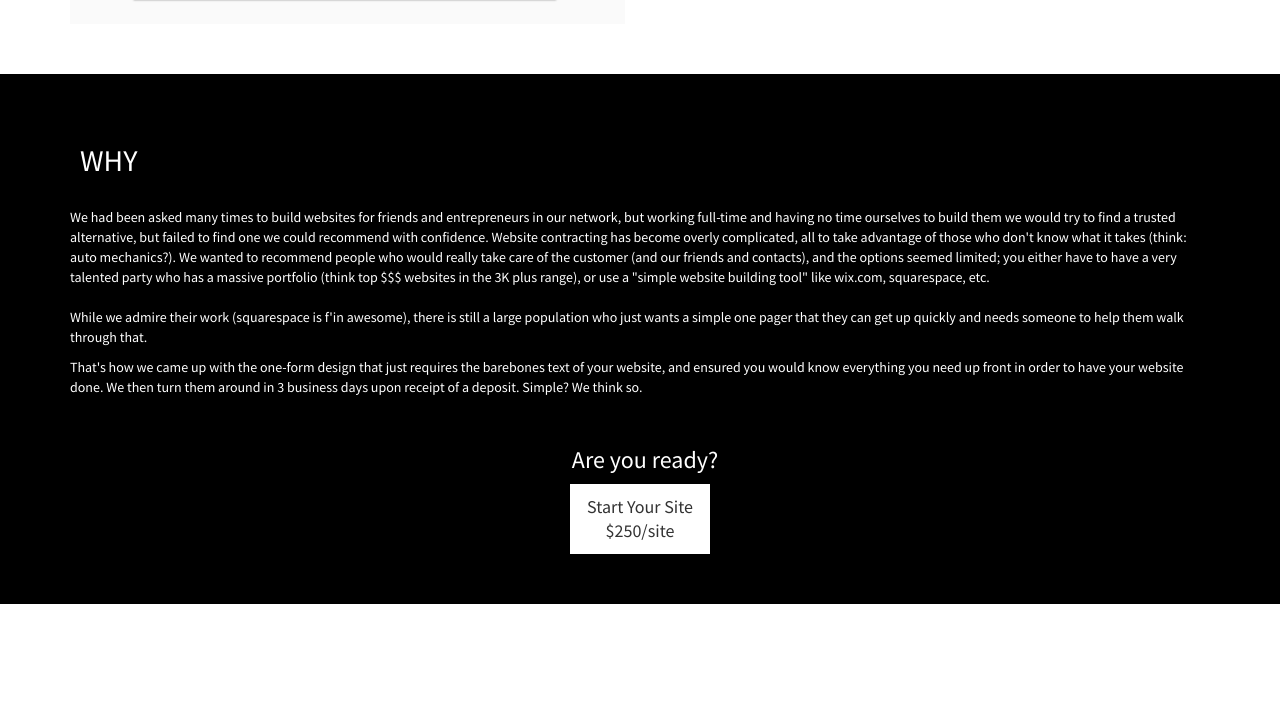
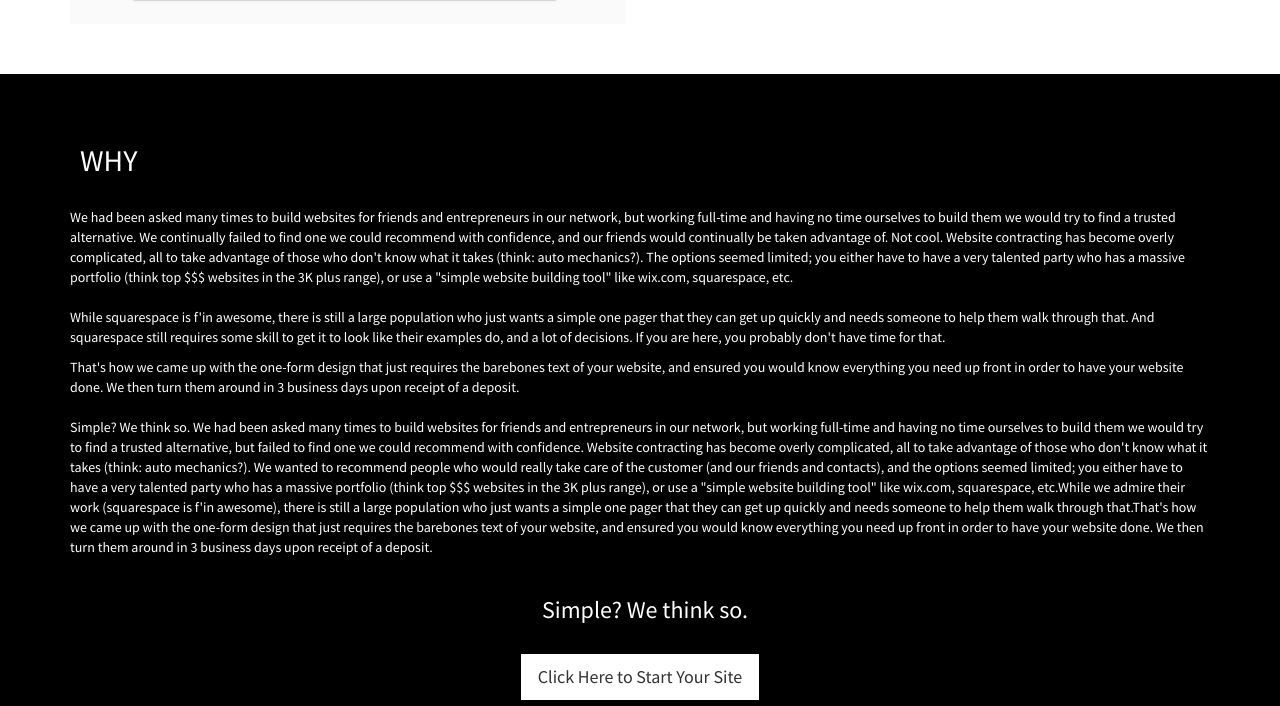
Before and after one commit to cleoandeves/cleo-eves, a plain HTML site: page index.html in a window 1280 px wide. Shown: the part 2772-3478 px from the top of the page. Drawn offline with Linux system fonts and the light colour scheme.

Commit message:
Text Update

```diff
--- a/index.html
+++ b/index.html
@@ -92,10 +92,10 @@
                        <h4>SIMPLE DESIGN PROCESS</h4>
                         <br>
                         <ul>
+                        <li>All sites have a flat rate: $250/site.</li>
                         <li>All of our sites are created in a simple scrolling one page format (just like ours).<li>Each section will composed of the information you provide.</li></li>
                         <li>We designed our process so that you make the minimal number of decisions necessary to have an outstanding site.</li>
                         <li>You pick one color, one font(or logo), and provide the text and photos, that's it.</li>
-                        <li>All sites have a flat rate: $250/site.</li>
                         <li>Ideal candidates? Small businesses, commerical/residential real estate, rental properties, sole proprietors, special events.</li>
                         <li>Questions? Send them our way.<br><br><a href="#contact" class="btn btn-dark center-block" >CONTACT</a></li>
                         </ul>
@@ -119,7 +119,7 @@
                     </div>
                     <div class="col-lg-6 col-sm-12 col-xs-12 ">
                       <h5>NEED A SITE QUICKLY? REGULARLY?</h5><br>
-                        We'd love to partner with you to create recurring sites to meet your business need. <br><a href="#contact">Let Us Know</a> what those needs are.<br><br>
+                        We'd love to partner with you to create recurring sites to meet your business need.<br><a href="#contact">Let Us Know</a> what those needs are.<br><br>
                         <img src="img/westoakland.png" class="img-responsive" height="100%" width= "100%" alt="Responsive image" style="center center scroll">
 
                     </div>
@@ -189,12 +189,12 @@
             <div class="row">
                 <div class="col-lg-12 col-sm-12">
                     <h2>WHY</h2><br>
-                    We had been asked many times to build websites for friends and entrepreneurs in our network, but working full-time and having no time ourselves to build them we would try to find a trusted alternative, but failed to find one we could recommend with confidence. Website contracting has become overly complicated, all to take advantage of those who don't know what it takes (think: auto mechanics?).  We wanted to recommend people who would really take care of the customer (and our friends and contacts), and the options seemed limited; you either have to have a very talented party who has a massive portfolio (think top $$$ websites in the 3K plus range), or use a "simple website building tool" like wix.com, squarespace, etc. <p><br>While we admire their work (squarespace is f'in awesome), there is still a large population who just wants a simple one pager that they can get up quickly and needs someone to help them walk through that.<p>That's how we came up with the one-form design that just requires the barebones text of your website, and ensured you would know everything you need up front in order to have your website done.  We then turn them around in 3 business days upon receipt of a deposit.  Simple? We think so.<br>
-                    <br>
-                </div>
-                    <div class="col-lg-12 text-center">
-                    <h3>Are you ready?</h3>
-                    <a href="webinquiryform.html" class="btn btn-lg btn-light">Start Your Site<br>$250/site</a>
+                    We had been asked many times to build websites for friends and entrepreneurs in our network, but working full-time and having no time ourselves to build them we would try to find a trusted alternative. We continually failed to find one we could recommend with confidence, and our friends would continually be taken advantage of.  Not cool. Website contracting has become overly complicated, all to take advantage of those who don't know what it takes (think: auto mechanics?). The options seemed limited; you either have to have a very talented party who has a massive portfolio (think top $$$ websites in the 3K plus range), or use a "simple website building tool" like wix.com, squarespace, etc. <p><br>While squarespace is f'in awesome, there is still a large population who just wants a simple one pager that they can get up quickly and needs someone to help them walk through that.  And squarespace still requires some skill to get it to look like their examples do, and a lot of decisions.  If you are here, you probably don't have time for that.<p>That's how we came up with the one-form design that just requires the barebones text of your website, and ensured you would know everything you need up front in order to have your website done. We then turn them around in 3 business days upon receipt of a deposit. <br><br>Simple? We think so.
+
+                    We had been asked many times to build websites for friends and entrepreneurs in our network, but working full-time and having no time ourselves to build them we would try to find a trusted alternative, but failed to find one we could recommend with confidence. Website contracting has become overly complicated, all to take advantage of those who don't know what it takes (think: auto mechanics?).  We wanted to recommend people who would really take care of the customer (and our friends and contacts), and the options seemed limited; you either have to have a very talented party who has a massive portfolio (think top $$$ websites in the 3K plus range), or use a "simple website building tool" like wix.com, squarespace, etc.While we admire their work (squarespace is f'in awesome), there is still a large population who just wants a simple one pager that they can get up quickly and needs someone to help them walk through that.That's how we came up with the one-form design that just requires the barebones text of your website, and ensured you would know everything you need up front in order to have your website done.  We then turn them around in 3 business days upon receipt of a deposit.<br><br>
+                    <div class="text-center">
+                    <h3>Simple? We think so.</h3><br>
+                    <a href="webinquiryform.html" class="btn btn-lg btn-light">Click Here to Start Your Site<br></a>
                 </div>
 
 
```
